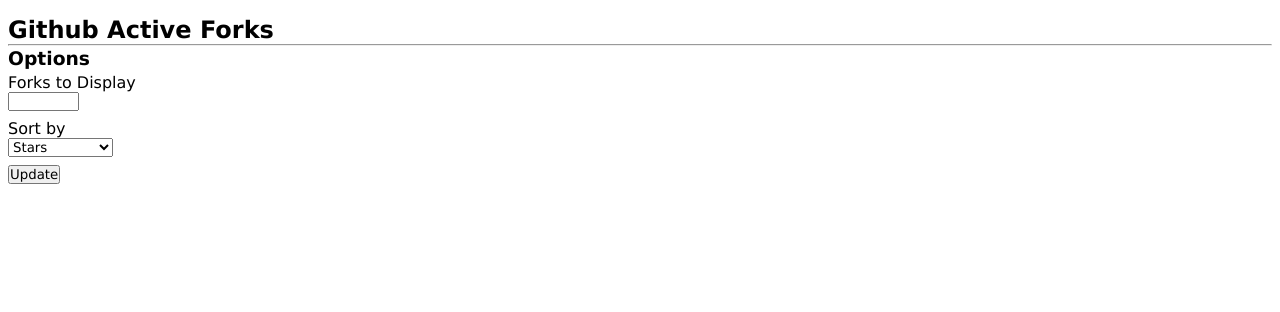
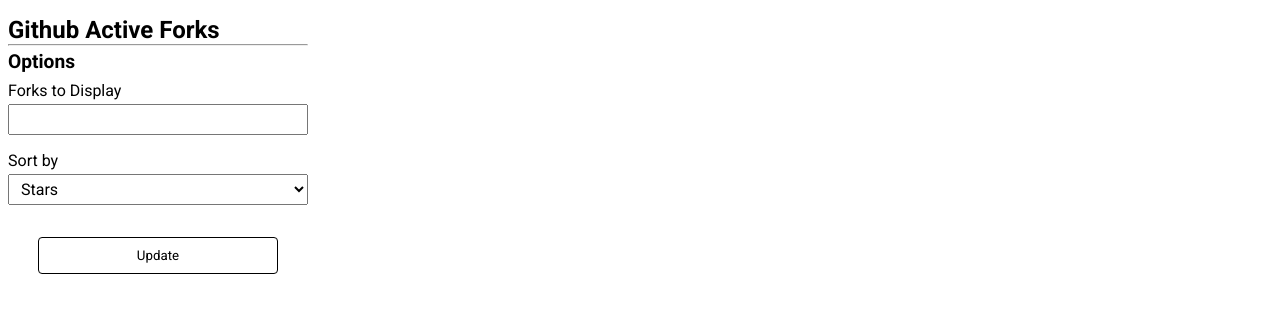
Before and after one commit to yashx/github-active-forks, a website built with Parcel: page src/popup_options.html in a window 1280 px wide. Built offline with nearby package versions, Linux system fonts and the light colour scheme; some packages are replaced by stand-ins of ours.

Commit message:
Improve Popup CSS

```diff
--- a/src/style.css
+++ b/src/style.css
@@ -1,22 +1,63 @@
+@import url("https://fonts.googleapis.com/css2?family=Roboto:wght@400;700&display=swap");
+
 * {
   margin: 0;
   padding: 0;
-  font-family: Verdana, Geneva, Tahoma, sans-serif;
+  font-family: "Roboto", sans-serif;
+  box-sizing: border-box;
 }
 body {
-  min-width: 300px;
+  width: 300px;
   margin: 16px 8px 16px 8px;
 }
 
-.title {
-  margin-top: 2px;
-  margin-bottom: 4px;
+#options-form {
+  display: flex;
+  flex-direction: column;
 }
 
-button,
+h2 {
+  font-size: 1.5rem;
+}
+
+.title {
+  margin-top: 4px;
+  margin-bottom: 8px;
+  font-size: 1.2rem;
+}
+
+.form-item label {
+  font-size: 1rem;
+}
+
 input,
 select {
   display: block;
+  width: 100%;
+  font-size: 1rem;
+  padding: 4px 8px;
+  margin-top: 4px;
+}
+
+button {
+  cursor: pointer;
+  margin-top: 24px;
+  padding: 10px 20px;
+  background-color: white;
+  color: black;
+  border: 1px solid black;
+  border-radius: 4px;
+  width: 80%;
+  align-self: center;
+}
+
+button:hover {
+  background-color: black;
+  color: white;
+}
+
+button:active {
+  transform: scale(0.98);
 }
 
 .form-item {
```
Also changed, not shown: 1 other file.
